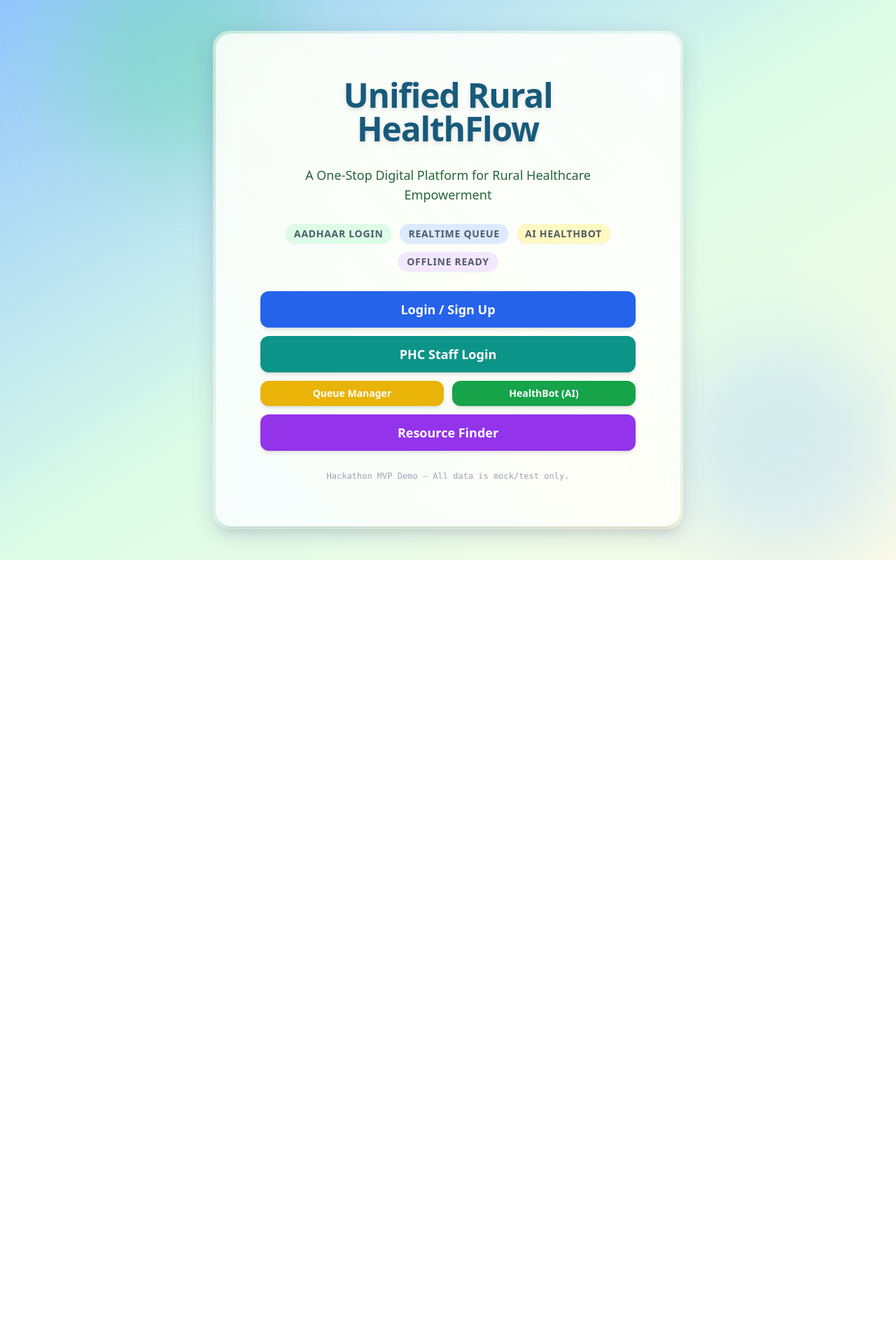
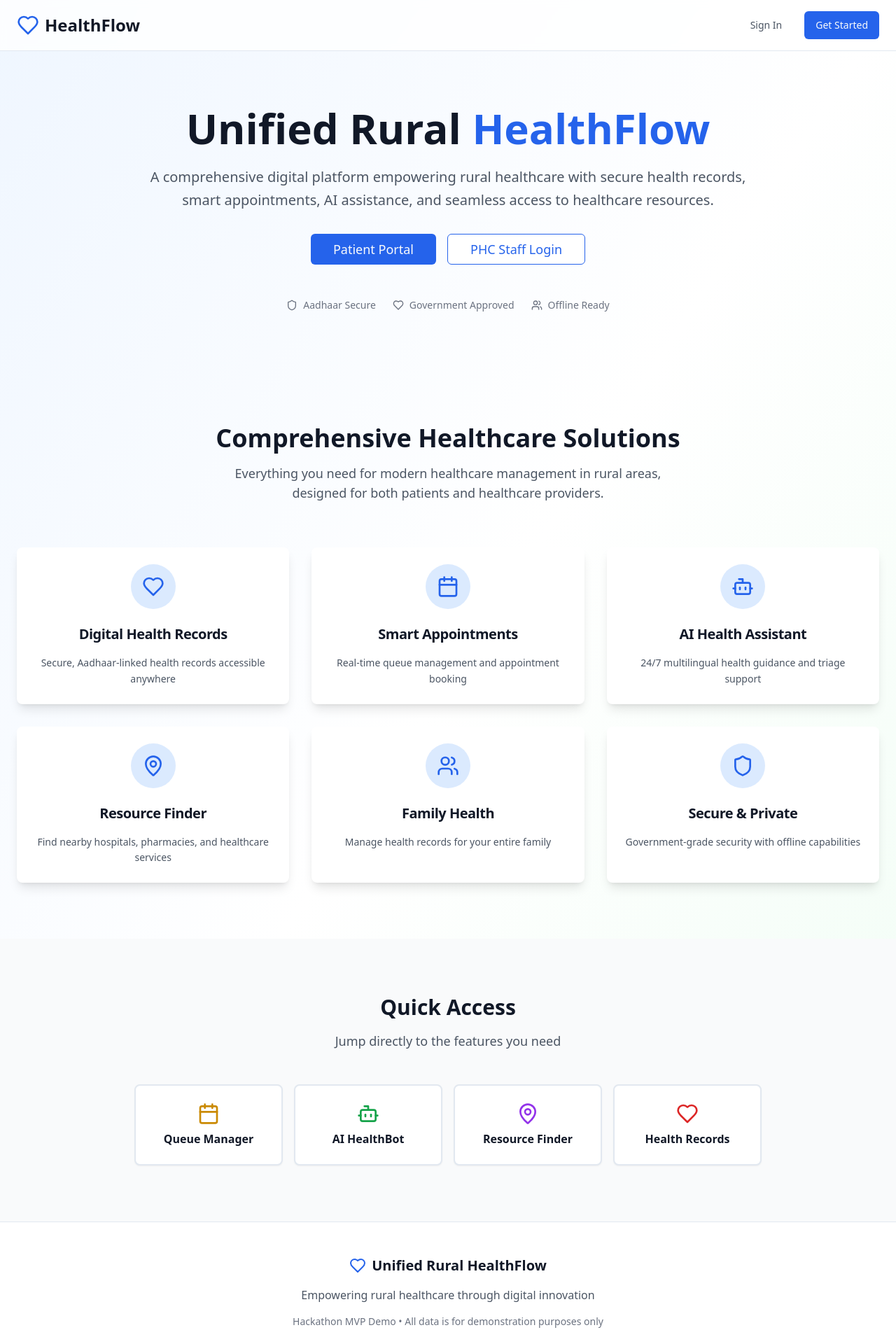
Before and after one commit to AkashKeote/healthflow-rural-india, a React (Vite) app: page / in a window 1280 px wide. Shown: the top 1920 px of the page at 70% size. Before the commit the page ends 800 px from the top, so only its background shows below. Built offline with nearby package versions, Linux system fonts and the light colour scheme.

Commit message:
Refactor: Improve landing page UI
Modernize the landing page with a more professional design.

```diff
--- a/src/pages/Index.tsx
+++ b/src/pages/Index.tsx
@@ -1,66 +1,207 @@
 
 import { Link } from "react-router-dom";
+import { Button } from "@/components/ui/button";
+import { Card, CardContent, CardDescription, CardHeader, CardTitle } from "@/components/ui/card";
+import { Heart, Users, Calendar, Bot, MapPin, Shield } from "lucide-react";
 
 export default function Index() {
+  const features = [
+    {
+      icon: Heart,
+      title: "Digital Health Records",
+      description: "Secure, Aadhaar-linked health records accessible anywhere"
+    },
+    {
+      icon: Calendar,
+      title: "Smart Appointments",
+      description: "Real-time queue management and appointment booking"
+    },
+    {
+      icon: Bot,
+      title: "AI Health Assistant",
+      description: "24/7 multilingual health guidance and triage support"
+    },
+    {
+      icon: MapPin,
+      title: "Resource Finder",
+      description: "Find nearby hospitals, pharmacies, and healthcare services"
+    },
+    {
+      icon: Users,
+      title: "Family Health",
+      description: "Manage health records for your entire family"
+    },
+    {
+      icon: Shield,
+      title: "Secure & Private",
+      description: "Government-grade security with offline capabilities"
+    }
+  ];
+
   return (
-    <div className="min-h-screen flex items-center justify-center relative overflow-hidden bg-gradient-to-br from-blue-300 via-green-100 to-yellow-50">
-      {/* Decorative Blobs */}
-      <div className="pointer-events-none absolute -top-20 -left-16 md:left-24 w-80 h-80 bg-green-400/30 rounded-full blur-3xl" />
-      <div className="pointer-events-none absolute bottom-0 right-0 w-80 h-80 bg-blue-300/30 rounded-full blur-3xl" />
-      {/* Glassmorphic Card */}
-      <div className="relative z-10 max-w-2xl w-full mx-auto p-1 rounded-3xl bg-gradient-to-tr from-[#e0f7fa80] via-[#fffde47b] to-[#edfaf5ab] shadow-[0_8px_32px_0_rgba(31,38,135,0.15)] backdrop-blur-sm">
-        <div className="rounded-[1.4rem] bg-white/70 px-8 py-12 md:p-16 space-y-7 shadow-lg backdrop-blur-md">
-          <h1 className="text-4xl md:text-5xl font-extrabold text-[#175a7b] text-center tracking-tight leading-tight drop-shadow-md">
-            Unified Rural HealthFlow
-          </h1>
-          <p className="text-lg text-center text-[#25643a] font-medium">
-            A One-Stop Digital Platform for Rural Healthcare Empowerment
-          </p>
-          <ul className="flex flex-wrap justify-center gap-3 items-center text-sm text-gray-700/85 font-semibold my-3">
-            <li className="bg-green-100 px-3 py-1 rounded-full uppercase tracking-wider shadow-sm">Aadhaar Login</li>
-            <li className="bg-blue-100 px-3 py-1 rounded-full uppercase tracking-wider shadow-sm">Realtime Queue</li>
-            <li className="bg-yellow-100 px-3 py-1 rounded-full uppercase tracking-wider shadow-sm">AI HealthBot</li>
-            <li className="bg-purple-100 px-3 py-1 rounded-full uppercase tracking-wider shadow-sm">Offline Ready</li>
-          </ul>
-          <nav className="space-y-3 flex flex-col">
-            <Link
-              to="/auth"
-              className="block w-full text-lg font-bold bg-blue-600 hover:-translate-y-[2px] hover:shadow-xl hover:bg-blue-700/90 transition-all duration-200 text-white py-3 px-6 rounded-xl text-center shadow-md"
-            >
-              Login / Sign Up
-            </Link>
-            <Link
-              to="/auth"
-              className="block w-full text-lg font-bold bg-teal-600 hover:-translate-y-[2px] hover:shadow-xl hover:bg-teal-700/90 transition-all duration-200 text-white py-3 px-6 rounded-xl text-center shadow-md"
-            >
-              PHC Staff Login
-            </Link>
-            <div className="grid grid-cols-1 md:grid-cols-2 gap-3">
-              <Link
-                to="/auth"
-                className="block w-full text-sm font-bold bg-yellow-500 hover:-translate-y-[2px] hover:shadow-xl hover:bg-yellow-600/90 transition-all duration-200 text-white py-2 px-4 rounded-xl text-center shadow-md"
-              >
-                Queue Manager
+    <div className="min-h-screen bg-gradient-to-br from-blue-50 via-white to-green-50">
+      {/* Header */}
+      <header className="border-b bg-white/80 backdrop-blur-sm sticky top-0 z-50">
+        <div className="container mx-auto px-6 py-4">
+          <div className="flex items-center justify-between">
+            <div className="flex items-center space-x-2">
+              <Heart className="h-8 w-8 text-blue-600" />
+              <span className="text-2xl font-bold text-gray-900">HealthFlow</span>
+            </div>
+            <div className="flex items-center space-x-4">
+              <Link to="/auth">
+                <Button variant="ghost" className="text-gray-600 hover:text-gray-900">
+                  Sign In
+                </Button>
               </Link>
-              <Link
-                to="/auth"
-                className="block w-full text-sm font-bold bg-green-600 hover:-translate-y-[2px] hover:shadow-xl hover:bg-green-700/90 transition-all duration-200 text-white py-2 px-4 rounded-xl text-center shadow-md"
-              >
-                HealthBot (AI)
+              <Link to="/auth">
+                <Button className="bg-blue-600 hover:bg-blue-700">
+                  Get Started
+                </Button>
               </Link>
             </div>
-            <Link
-              to="/auth"
-              className="block w-full text-lg font-bold bg-purple-600 hover:-translate-y-[2px] hover:shadow-xl hover:bg-purple-700/90 transition-all duration-200 text-white py-3 px-6 rounded-xl text-center shadow-md"
-            >
-              Resource Finder
-            </Link>
-          </nav>
-          <div className="text-xs text-center text-gray-400 mt-8 font-mono">
-            Hackathon MVP Demo &mdash; All data is mock/test only.
           </div>
         </div>
-      </div>
+      </header>
+
+      {/* Hero Section */}
+      <section className="container mx-auto px-6 py-20">
+        <div className="text-center max-w-4xl mx-auto">
+          <h1 className="text-5xl md:text-6xl font-bold text-gray-900 mb-6 leading-tight">
+            Unified Rural
+            <span className="text-blue-600"> HealthFlow</span>
+          </h1>
+          <p className="text-xl text-gray-600 mb-8 leading-relaxed">
+            A comprehensive digital platform empowering rural healthcare with secure health records,
+            smart appointments, AI assistance, and seamless access to healthcare resources.
+          </p>
+          <div className="flex flex-col sm:flex-row gap-4 justify-center mb-12">
+            <Link to="/auth">
+              <Button size="lg" className="bg-blue-600 hover:bg-blue-700 text-lg px-8 py-3">
+                Patient Portal
+              </Button>
+            </Link>
+            <Link to="/auth">
+              <Button size="lg" variant="outline" className="text-lg px-8 py-3 border-blue-600 text-blue-600 hover:bg-blue-50">
+                PHC Staff Login
+              </Button>
+            </Link>
+          </div>
+
+          {/* Trust Indicators */}
+          <div className="flex flex-wrap justify-center items-center gap-6 text-sm text-gray-500">
+            <div className="flex items-center gap-2">
+              <Shield className="h-4 w-4" />
+              <span>Aadhaar Secure</span>
+            </div>
+            <div className="flex items-center gap-2">
+              <Heart className="h-4 w-4" />
+              <span>Government Approved</span>
+            </div>
+            <div className="flex items-center gap-2">
+              <Users className="h-4 w-4" />
+              <span>Offline Ready</span>
+            </div>
+          </div>
+        </div>
+      </section>
+
+      {/* Features Section */}
+      <section className="container mx-auto px-6 py-20">
+        <div className="text-center mb-16">
+          <h2 className="text-3xl md:text-4xl font-bold text-gray-900 mb-4">
+            Comprehensive Healthcare Solutions
+          </h2>
+          <p className="text-lg text-gray-600 max-w-2xl mx-auto">
+            Everything you need for modern healthcare management in rural areas,
+            designed for both patients and healthcare providers.
+          </p>
+        </div>
+
+        <div className="grid md:grid-cols-2 lg:grid-cols-3 gap-8">
+          {features.map((feature, index) => (
+            <Card key={index} className="border-0 shadow-lg hover:shadow-xl transition-shadow duration-300">
+              <CardHeader className="text-center pb-4">
+                <div className="w-16 h-16 bg-blue-100 rounded-full flex items-center justify-center mx-auto mb-4">
+                  <feature.icon className="h-8 w-8 text-blue-600" />
+                </div>
+                <CardTitle className="text-xl text-gray-900">{feature.title}</CardTitle>
+              </CardHeader>
+              <CardContent className="text-center">
+                <CardDescription className="text-gray-600 leading-relaxed">
+                  {feature.description}
+                </CardDescription>
+              </CardContent>
+            </Card>
+          ))}
+        </div>
+      </section>
+
+      {/* Quick Access Section */}
+      <section className="bg-gray-50 py-20">
+        <div className="container mx-auto px-6">
+          <div className="text-center mb-12">
+            <h2 className="text-3xl font-bold text-gray-900 mb-4">Quick Access</h2>
+            <p className="text-lg text-gray-600">Jump directly to the features you need</p>
+          </div>
+
+          <div className="grid sm:grid-cols-2 lg:grid-cols-4 gap-4 max-w-4xl mx-auto">
+            <Link to="/auth" className="block">
+              <Card className="hover:shadow-md transition-shadow cursor-pointer border-2 hover:border-blue-200">
+                <CardContent className="p-6 text-center">
+                  <Calendar className="h-8 w-8 text-yellow-600 mx-auto mb-2" />
+                  <p className="font-semibold text-gray-900">Queue Manager</p>
+                </CardContent>
+              </Card>
+            </Link>
+
+            <Link to="/auth" className="block">
+              <Card className="hover:shadow-md transition-shadow cursor-pointer border-2 hover:border-blue-200">
+                <CardContent className="p-6 text-center">
+                  <Bot className="h-8 w-8 text-green-600 mx-auto mb-2" />
+                  <p className="font-semibold text-gray-900">AI HealthBot</p>
+                </CardContent>
+              </Card>
+            </Link>
+
+            <Link to="/auth" className="block">
+              <Card className="hover:shadow-md transition-shadow cursor-pointer border-2 hover:border-blue-200">
+                <CardContent className="p-6 text-center">
+                  <MapPin className="h-8 w-8 text-purple-600 mx-auto mb-2" />
+                  <p className="font-semibold text-gray-900">Resource Finder</p>
+                </CardContent>
+              </Card>
+            </Link>
+
+            <Link to="/auth" className="block">
+              <Card className="hover:shadow-md transition-shadow cursor-pointer border-2 hover:border-blue-200">
+                <CardContent className="p-6 text-center">
+                  <Heart className="h-8 w-8 text-red-600 mx-auto mb-2" />
+                  <p className="font-semibold text-gray-900">Health Records</p>
+                </CardContent>
+              </Card>
+            </Link>
+          </div>
+        </div>
+      </section>
+
+      {/* Footer */}
+      <footer className="bg-white border-t py-12">
+        <div className="container mx-auto px-6">
+          <div className="text-center">
+            <div className="flex items-center justify-center space-x-2 mb-4">
+              <Heart className="h-6 w-6 text-blue-600" />
+              <span className="text-xl font-bold text-gray-900">Unified Rural HealthFlow</span>
+            </div>
+            <p className="text-gray-600 mb-4">
+              Empowering rural healthcare through digital innovation
+            </p>
+            <p className="text-sm text-gray-500">
+              Hackathon MVP Demo • All data is for demonstration purposes only
+            </p>
+          </div>
+        </div>
+      </footer>
     </div>
   );
 }
```
